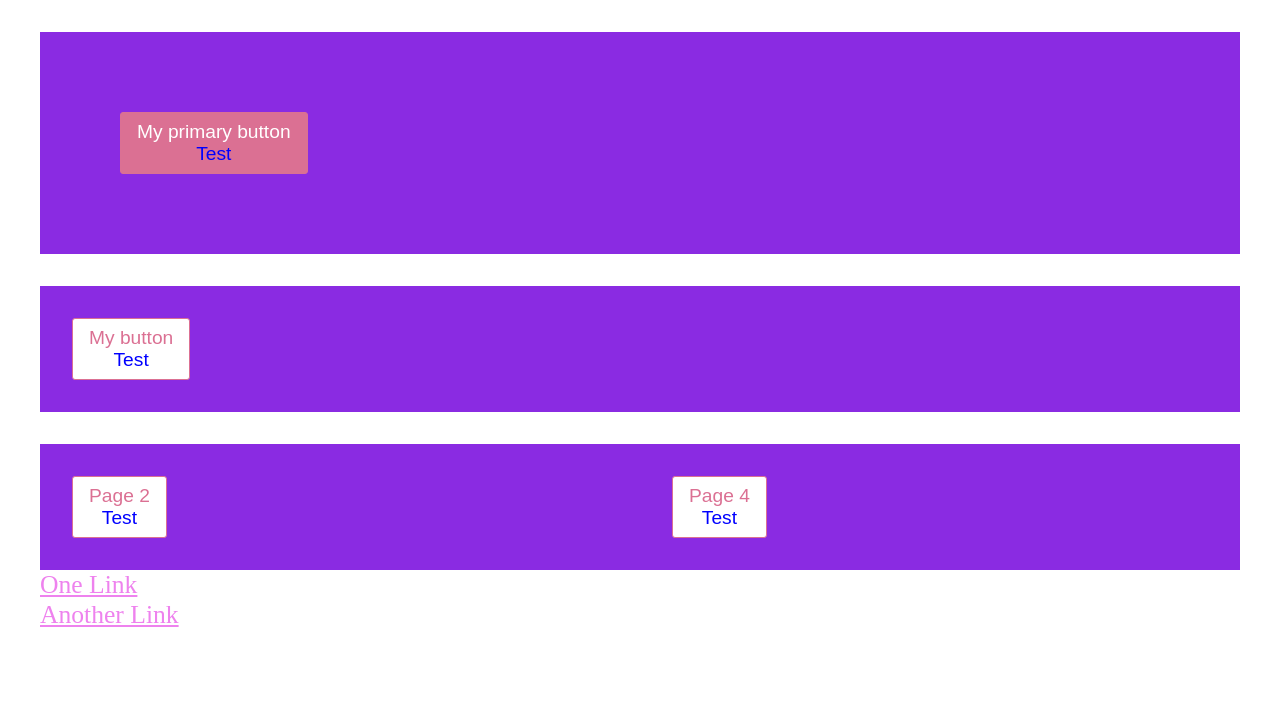
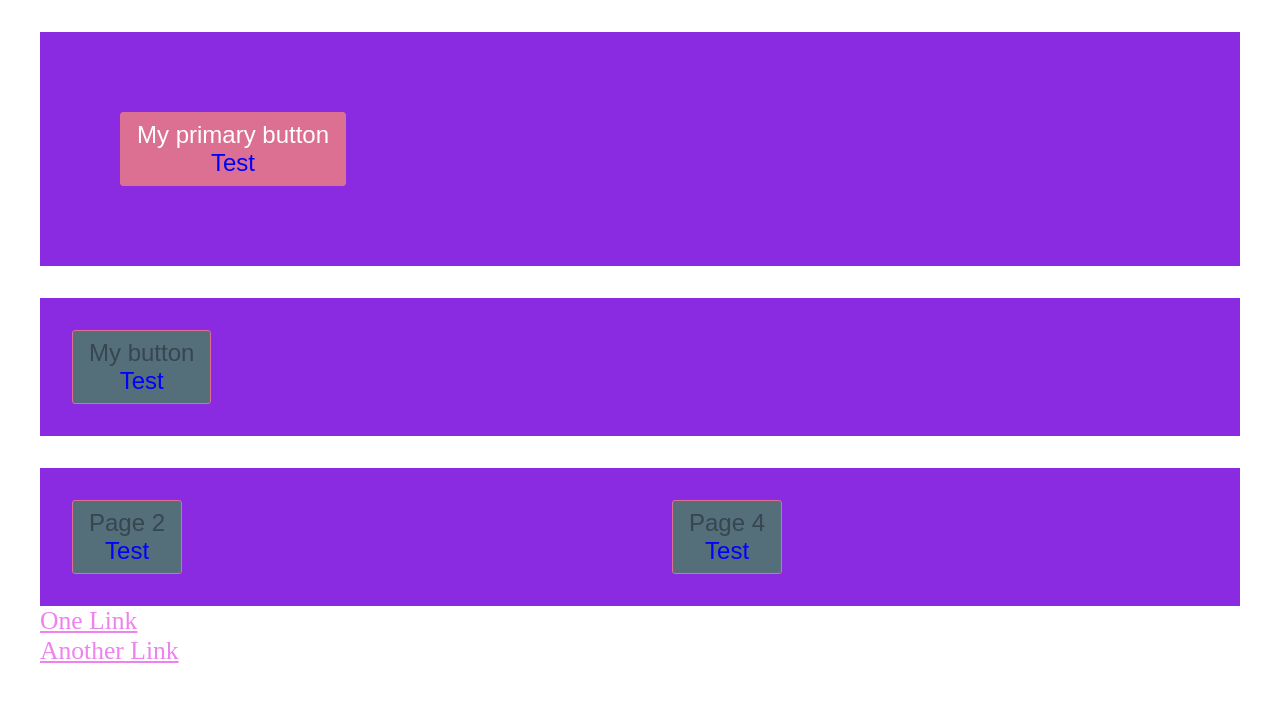
Before and after one commit to sujiayi317/react-js-styled-components, a React (Create React App) app: page / in a window 1280 px wide. Shown: the top 702 px of the page. Built offline with nearby package versions, Linux system fonts and the light colour scheme.

Commit message:
Add theme

```diff
--- a/src/components/Button.js
+++ b/src/components/Button.js
@@ -1,20 +1,18 @@
 import React from 'react';
 import styled, { css, keyframes } from 'styled-components';
-import {Wrapper, fadeIn} from './styled'
+import { Wrapper, fadeIn } from './styled';
 
 const OutterWrapper = styled.div`
   width: 100%;
   background-color: blueviolet;
   margin-top: 2rem;
-
-
-`
+`;
 
 const StyledButton = styled.button`
-  background-color: white;
-  color: palevioletred;
-  font-size: 1.2rem;
-  margin: ${({margin}) => margin || '2rem'};
+  background-color: ${(props) => props.theme.colors.light};
+  color: ${(props) => props.theme.colors.main};
+  font-size: ${(props) => props.theme.fontSizes.p};
+  margin: ${({ margin }) => margin || '2rem'};
   padding: 0.5rem 1rem;
   border: 1px solid palevioletred;
   border-radius: 3px;
@@ -39,6 +37,11 @@
   ${OutterWrapper}:hover & {
     color: red;
   }
+
+  @media ${({ theme }) => theme.mediaQueries.bellow768} {
+    font-size: 0.4rem;
+    color: blue;
+  }
 `;
 
 const SuperButton = styled(StyledButton)`
@@ -48,13 +51,11 @@
 const Button = ({ primary, margin, children }) => {
   return (
     <OutterWrapper>
-      <StyledButton margin={margin} primary={primary} >
+      <StyledButton margin={margin} primary={primary}>
         {children}
-        <p className="someClass">Test</p>
+        <p className='someClass'>Test</p>
       </StyledButton>
     </OutterWrapper>
-
-
   );
 };
 
--- a/src/index.js
+++ b/src/index.js
@@ -3,12 +3,16 @@
 
 import App from './App';
 import GlobalStyle from './theme/globalStyles';
+import Theme from './theme/theme';
+import { ThemeProvider } from 'styled-components';
 
 const root = document.getElementById('root');
 ReactDOM.render(
   <>
-    <GlobalStyle />
-    <App />
+    <ThemeProvider theme={Theme}>
+      <GlobalStyle />
+      <App />
+    </ThemeProvider>
   </>,
   root
 );
--- /dev/null
+++ b/src/theme/theme.js
@@ -0,0 +1,20 @@
+const Theme = {
+  colors: {
+    main: '#37474f',
+    dark: '#263238',
+    light: '#546e7a',
+    lighter: '#b0bec5',
+    text: '#fafafa',
+    link: '#444444',
+  },
+  fontSizes: {
+    large: '3rem',
+    medium: '2rem',
+    p: '1.5rem',
+  },
+  mediaQueries: {
+    'bellow768': `only screen and (max-width: 768px)`,
+  },
+};
+
+export default Theme;
```
